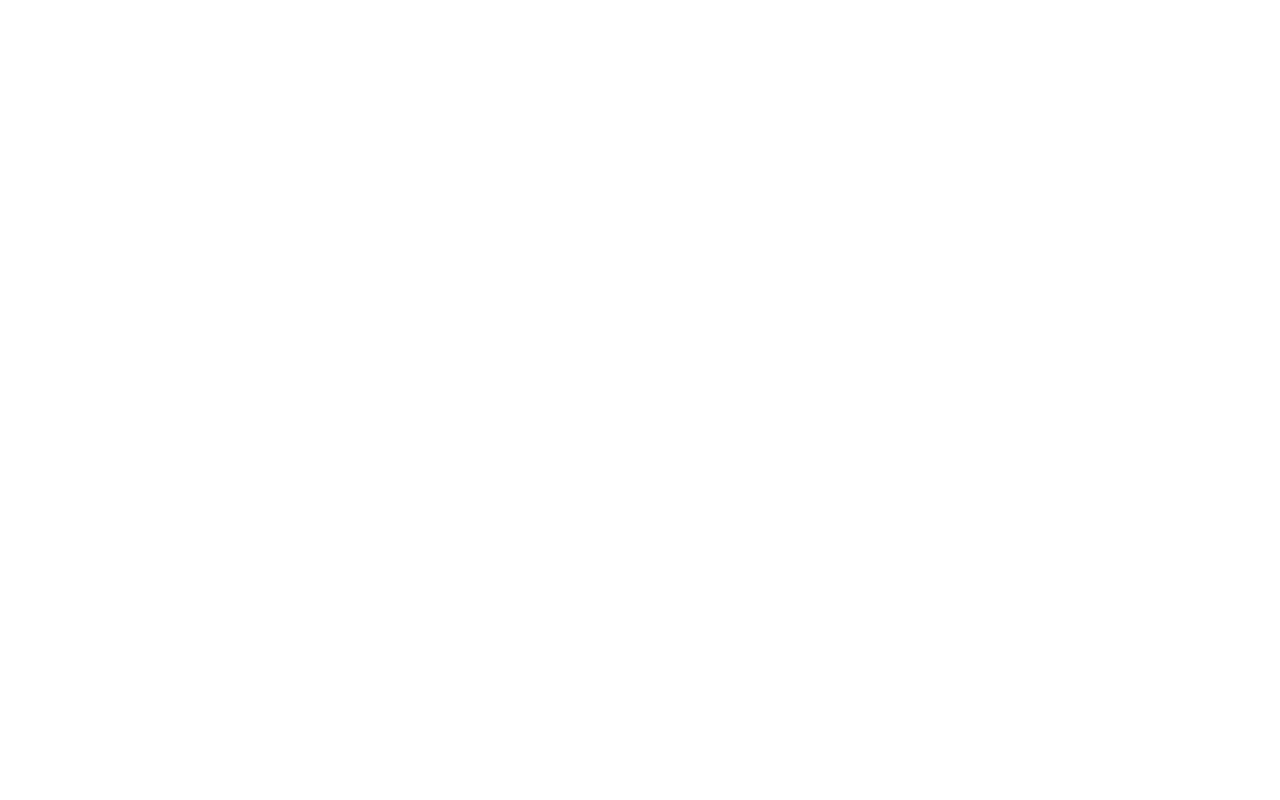
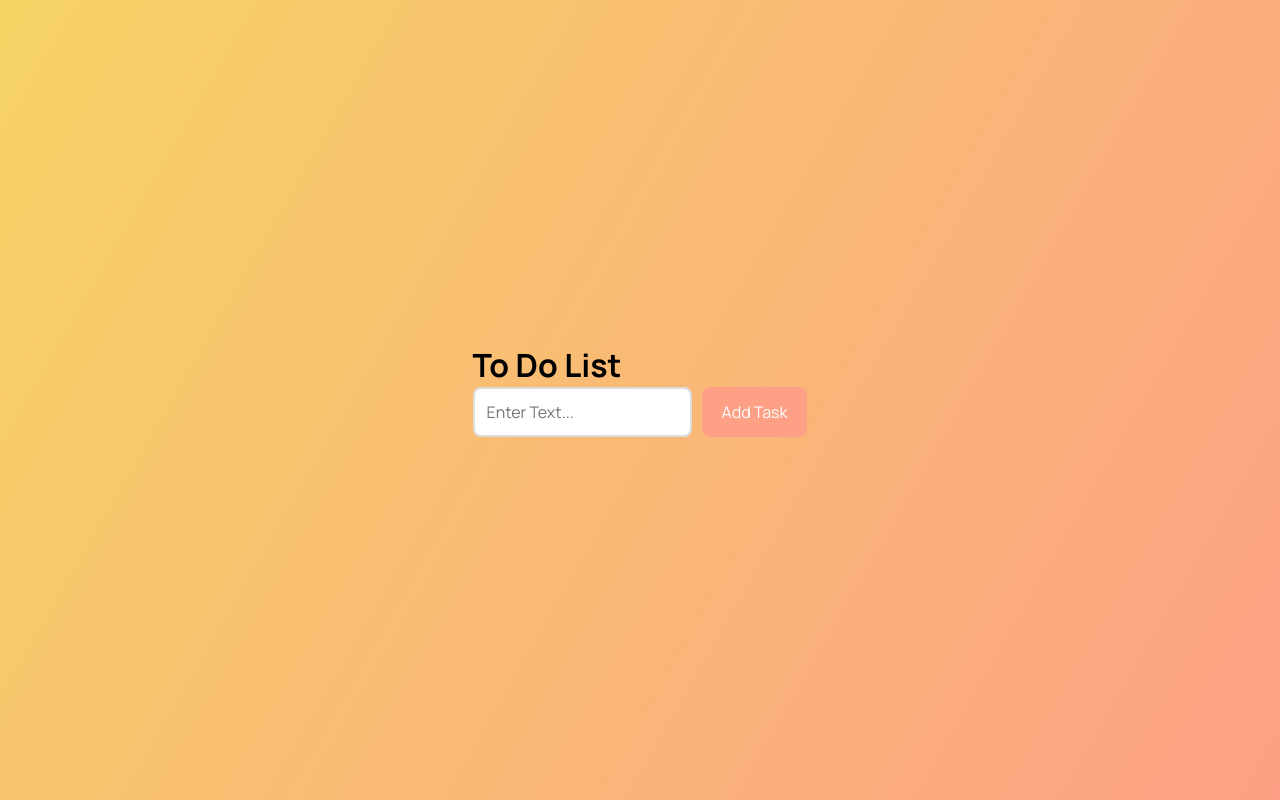
Before and after one commit to nnatroo/gita-todolist, a plain HTML site: page index.html in a window 1280 px wide. Drawn offline with Linux system fonts and the light colour scheme.

Commit message:
Add task functionality

```diff
--- a/index.html
+++ b/index.html
@@ -5,9 +5,21 @@
     <meta name="viewport" content="width=device-width, initial-scale=1">
     <title>Document</title>
     <link rel="stylesheet" href="style.css">
+    <link rel="preconnect" href="https://fonts.googleapis.com">
+    <link rel="preconnect" href="https://fonts.gstatic.com" crossorigin>
+    <link href="https://fonts.googleapis.com/css2?family=Manrope:wght@200..800&display=swap" rel="stylesheet">
 </head>
 <body>
+<div class="container">
+    <h1>To Do List</h1>
+    <form id="todo-form">
+        <input id="todo-input" type="text" name="todo-input" placeholder="Enter Text...">
+        <button class="add-btn" type="submit">Add Task</button>
+    </form>
 
+    <ul id="todo-list"></ul>
+
+</div>
 
 <script src="script.js"></script>
 </body>
--- a/script.js
+++ b/script.js
@@ -0,0 +1,24 @@
+const todoForm = document.getElementById('todo-form');
+const todoInput = document.getElementById('todo-input');
+const todoList = document.getElementById('todo-list');
+
+const todos = [];
+
+function saveToLocalStorage() {
+    localStorage.setItem('todos', JSON.stringify(todos));
+}
+
+todoForm.addEventListener('submit', (e) => {
+    e.preventDefault();
+
+    const inputValue = todoInput.value.trim();
+    console.log(inputValue);
+
+    const newTodo = {
+        id: Date.now(),
+        text: inputValue,
+        completed: false
+    }
+    todos.push(newTodo);
+    saveToLocalStorage();
+})
--- a/style.css
+++ b/style.css
@@ -0,0 +1,49 @@
+*{
+    margin:0;
+    padding:0;
+    position: relative;
+    font-family: "Manrope", sans-serif;
+}
+body{
+    background: linear-gradient(120deg, #f6d365 0%, #fda085 100%);
+    display: flex;
+    min-height: 100vh;
+    justify-content: center;
+    align-items: center;
+}
+
+
+form {
+    display: flex;
+    gap: 10px;
+    margin-bottom: 20px;
+}
+
+input {
+    flex: 1;
+    padding: 12px;
+    border: 2px solid #ddd;
+    border-radius: 8px;
+    font-size: 1rem;
+    outline: none;
+    transition: 0.3s;
+}
+
+input:focus {
+    border-color: #fda085;
+}
+
+.add-btn {
+    padding: 12px 20px;
+    background-color: #fda085;
+    color: white;
+    border: none;
+    border-radius: 8px;
+    cursor: pointer;
+    font-size: 1rem;
+    transition: 0.3s;
+}
+
+.add-btn:hover {
+    background-color: #e68a6f;
+}
```
